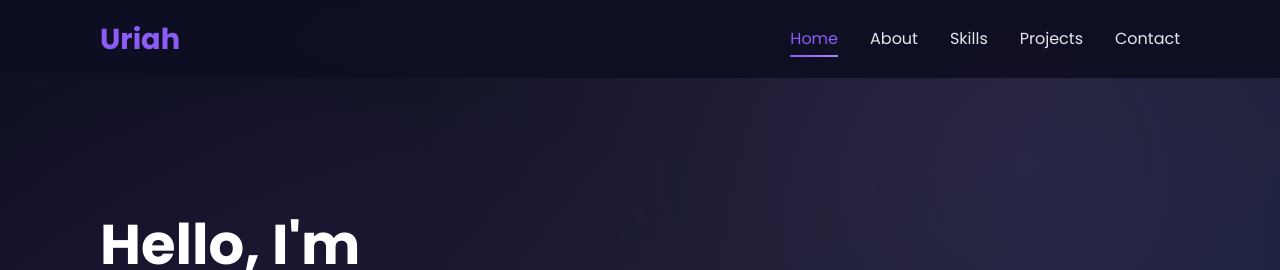
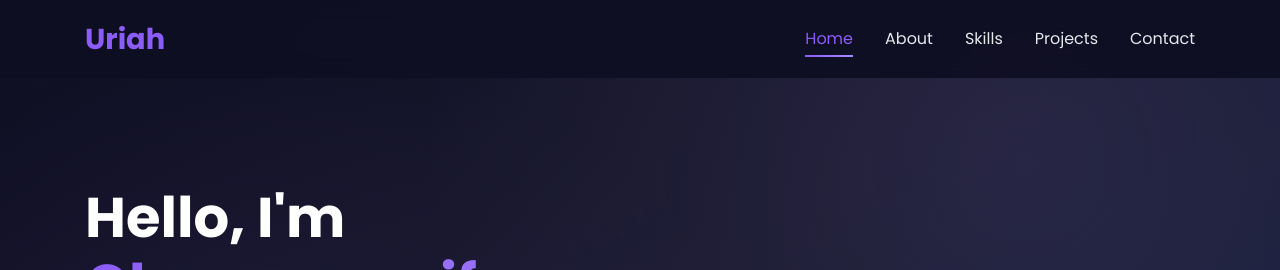
Before and after one commit to oluwayanmife065/my_portfolio, a plain HTML site: page index.html in a window 1280 px wide. Shown: the top 270 px of the page. Drawn offline with Linux system fonts and the light colour scheme.

Commit message:
added resume and better spacing

```diff
--- a/styles.css
+++ b/styles.css
@@ -33,7 +33,7 @@ body {
 .container {
     max-width: 1200px;
     margin: 0 auto;
-    padding: 0 60px;
+    padding: 0 45px;
 }
 
 /* Navigation */
@@ -51,7 +51,7 @@ body {
     display: flex;
     justify-content: space-between;
     align-items: center;
-    padding: 1rem 60px;
+    padding: 1rem 45px;
     max-width: 1200px;
     margin: 0 auto;
 }
@@ -147,8 +147,8 @@ body {
     position: relative;
     z-index: 2;
     padding-top: 80px;
-    padding-left: 60px;
-    padding-right: 60px;
+    padding-left: 45px;
+    padding-right: 45px;
     max-width: 1200px;
     margin: 0 auto;
 }
```
